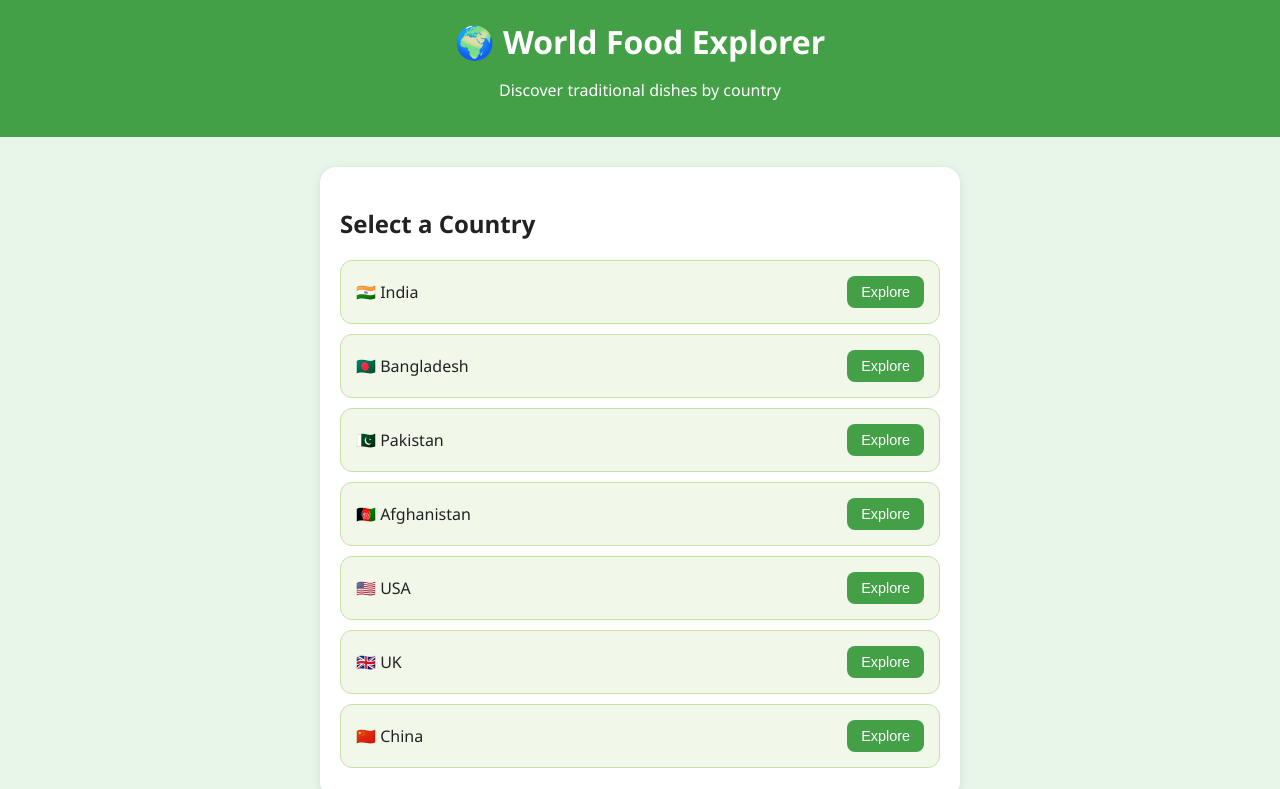
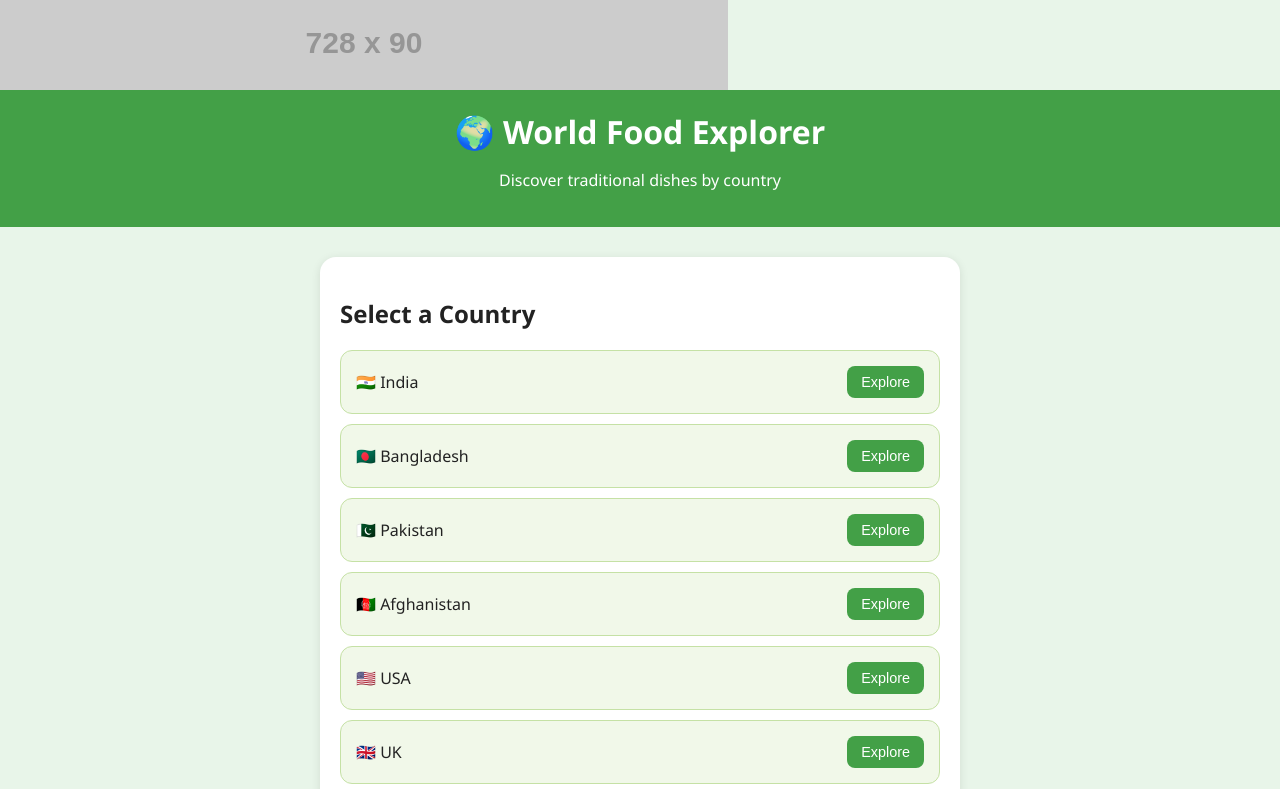
Before and after one commit to worldfoodexplorer/WorldFoodExplorer, a website: page index.html in a window 1280 px wide. Shown: the top 789 px of the page. Drawn offline with Linux system fonts and the light colour scheme; placeholder pictures from the web are drawn by us.

Commit message:
Update index.html

```diff
--- a/index.html
+++ b/index.html
@@ -1,4 +1,7 @@
-<!DOCTYPE html>
+<!-- Ad Banner -->
+<div class="ad-banner">
+  <img src="https://via.placeholder.com/728x90.png?text=Your+Ad+Here" alt="Ad Banner">
+</div><!DOCTYPE html>
 <html lang="en">
 <head>
   <meta charset="UTF-8" />
```
